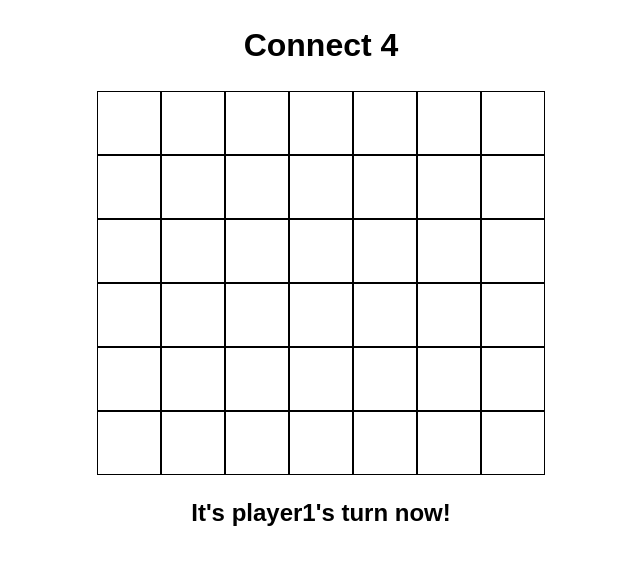
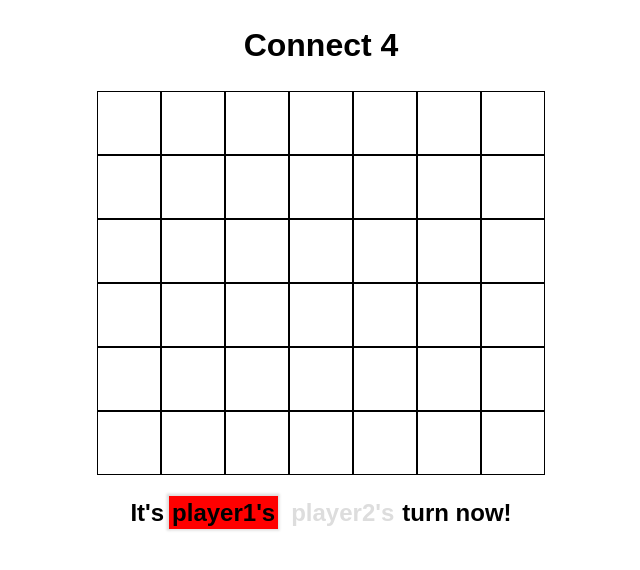
Before and after one commit to zachblume/craniometrix-takehome-zb, a React (Create React App) app: page / in a window 1280 px wide. Shown: the top 570 px of the page, without its empty margins (319-959 px from the left). Built offline with nearby package versions, Linux system fonts and the light colour scheme.

Commit message:
clarify which users turn thru css

```diff
--- a/src/App.tsx
+++ b/src/App.tsx
@@ -120,7 +120,14 @@ const StateDisplay = () => {
     const whoseTurn = useContext(WhoseTurnContext);
     return (
         <div className="StateDisplay" style={{ width: "100%" }}>
-            <h2>It's {whoseTurn}'s turn now!</h2>
+            <h2>
+                It's
+                {Object.keys(Board).map((p) => (
+                    <span className={"player " + (p == whoseTurn ? p : "")}>{p}'s</span>
+                ))}
+                turn now!
+            </h2>
+
             {/* <h2>Current State</h2>
             {JSON.stringify(Board, null, 2)} */}
         </div>
--- a/src/styles.css
+++ b/src/styles.css
@@ -19,9 +19,6 @@ body {
     position: relative;
 }
 
-span {
-    display: block;
-}
 .tile {
     height: 4rem;
     width: 4rem;
@@ -48,3 +45,13 @@ span {
 .player2 {
     background: yellow;
 }
+.player {
+    margin: 0 0.3rem;
+    color: #ddd;
+    padding: 0.2rem;
+}
+.player.player1,
+.player.player2 {
+    box-shadow: 0 0 0.15rem 0.15rem #ddd;
+    color: black;
+}
```
